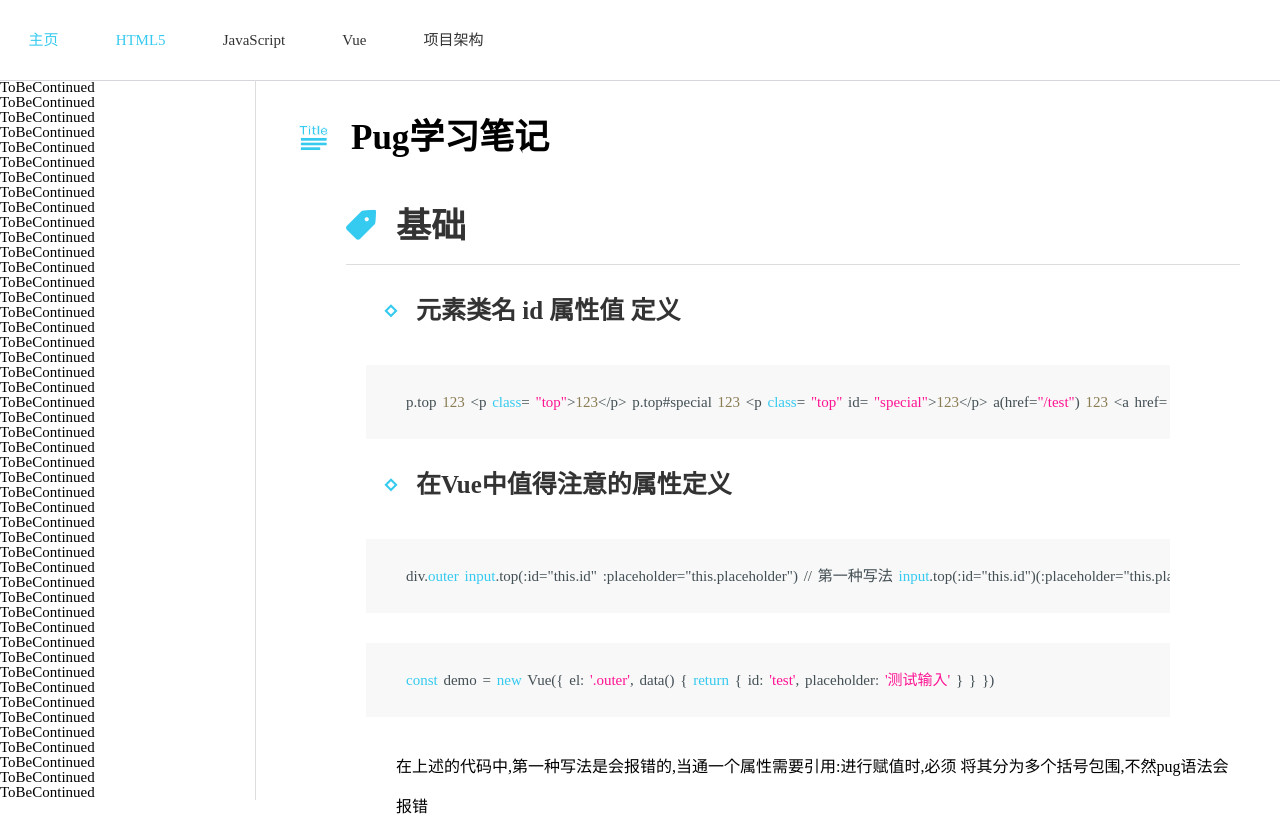
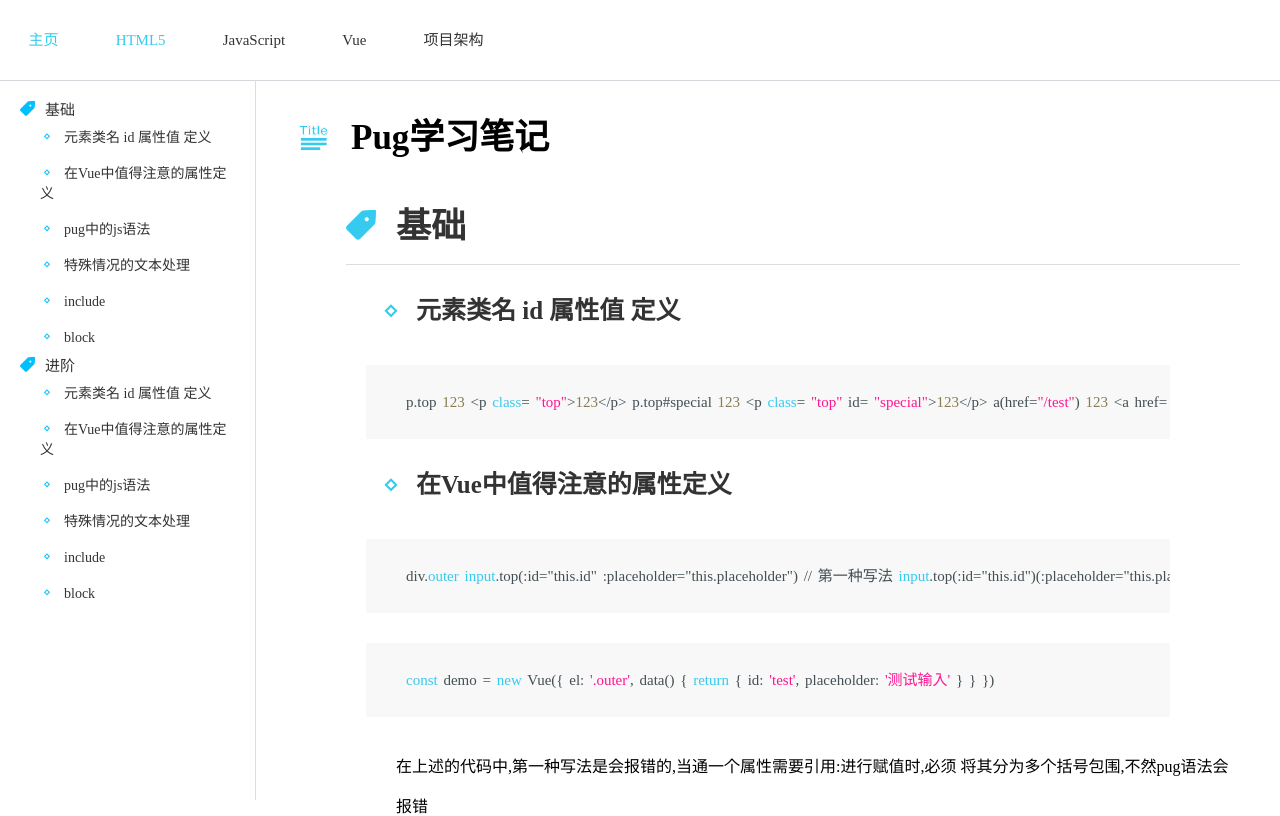
Before and after one commit to Qymh/personalWeb, a Nuxt app: page /html5/pug in a window 1280 px wide. Shown: the top 816 px of the page. Built offline with nearby package versions, Linux system fonts and the light colour scheme.

Commit message:
新增文章标题导航

```diff
--- a/components/NavLeft.vue
+++ b/components/NavLeft.vue
@@ -1,59 +1,117 @@
 <template lang="pug">
   .navLeft
-    div ToBeContinued
-    div ToBeContinued
-    div ToBeContinued
-    div ToBeContinued
-    div ToBeContinued
-    div ToBeContinued
-    div ToBeContinued
-    div ToBeContinued
-    div ToBeContinued
-    div ToBeContinued
-    div ToBeContinued
-    div ToBeContinued
-    div ToBeContinued
-    div ToBeContinued
-    div ToBeContinued
-    div ToBeContinued
-    div ToBeContinued
-    div ToBeContinued
-    div ToBeContinued
-    div ToBeContinued
-    div ToBeContinued
-    div ToBeContinued
-    div ToBeContinued
-    div ToBeContinued
-    div ToBeContinued
-    div ToBeContinued
-    div ToBeContinued
-    div ToBeContinued
-    div ToBeContinued
-    div ToBeContinued
-    div ToBeContinued
-    div ToBeContinued
-    div ToBeContinued
-    div ToBeContinued
-    div ToBeContinued
-    div ToBeContinued
-    div ToBeContinued
-    div ToBeContinued
-    div ToBeContinued
-    div ToBeContinued
-    div ToBeContinued
-    div ToBeContinued
-    div ToBeContinued
-    div ToBeContinued
-    div ToBeContinued
-    div ToBeContinued
-    div ToBeContinued
-    div ToBeContinued
-    div ToBeContinued
+    .navLeft_titleBox(
+      v-for="(nav,index) in navs"
+      :key="index")
+      //- 大标题
+      a.navLeft_titleBox_baseTitle(:href="nav.baseTitleHref")
+        i.icon-basetitle
+        span.navLeft_titleBox_baseTitle_name {{nav.baseTitleName}}
+      //- 小标题
+      a.navLeft_titleBox_smallTitle(
+        v-for="(item,index) in nav.smallTitleArr"
+        :key="index"
+        :href="item.smallTitleHref")
+        i.icon-smalltitle
+        span.navLeft_titleBox_smallTitle_name {{item.smallTitleName}}
 </template>
 
 <script>
 export default {
-  name:'NavLeft'
+  name:'NavLeft',
+  data () {
+    return {
+      navs:[],
+      timer:null
+    }
+  },
+  watch: {
+    '$route.fullPath':'hashChanged'
+  },
+  mounted () {
+    this.generateTitles()
+  },
+  methods: {
+    // 构造标题
+    generateTitles(){
+      // 大标题
+      let $baseTitle=Array.from(document.getElementsByClassName('baseTitle_text'))
+      // 小标题
+      let $smallTitle=Array.from(document.getElementsByClassName('smallTitle_text'))
+      let $baseTitleId=[]
+      let $smallTitleId=[]
+      let arr=[]
+
+      $baseTitle.forEach(p=>{
+        let id=p.id
+        if($baseTitleId.includes(id)){
+          p.id+=1
+        }
+      })
+
+      $smallTitle.forEach(p=>{
+        let id=p.id
+        console.log(id)
+        if($smallTitleId.includes(id)){
+          p.id+=1
+          console.log(p)
+        }
+      })
+
+      // 构造导航数组
+      for(let i in $baseTitle){
+        let $baseTitleItem=$baseTitle[i]
+        arr.push({
+          baseTitleName:$baseTitleItem.innerHTML,
+          baseTitleHref:$baseTitleItem.href,
+          smallTitleArr:[]
+        })
+        for(let j in $smallTitle){
+          let $smallTitleItem=$smallTitle[j]
+          arr[i].smallTitleArr.push({
+            smallTitleName:$smallTitleItem.innerHTML,
+            smallTitleHref:$smallTitleItem.href
+          })
+        }
+      }
+
+      this.navs=arr
+    },
+    // 监听路由hash改变
+    hashChanged(toPath,fromPath){
+      toPath = toPath.split('#')
+      fromPath = fromPath.split('#')
+
+      if(this.$route.hash.length){
+        this.$nextTick(()=>{
+          this.scrollTo(this.$route.hash)
+        })
+      }
+    },
+    // 滚动
+    scrollTo(hash){
+      this.$nextTick(()=>{
+        hash=decodeURI(hash)
+        let el=document.getElementById(hash.slice(1))
+        let doc=document.documentElement
+        let documentTop=(window.pageYOffset||doc.scrollTop)-(doc.clientTop||0)
+        let baseTop=120
+        let elTop=el.offsetTop-baseTop
+        let diff=(elTop>documentTop?elTop-documentTop:documentTop-elTop)/25
+        let i=0
+
+        window.clearInterval(this.timer)
+        this.timer=setInterval(()=>{
+          documentTop=elTop>documentTop?(documentTop+diff):(documentTop-diff)
+          window.scrollTo(0,documentTop)
+          i++
+          if(i===25){
+            clearInterval(this.timer)
+          }
+        },10)
+      })
+    }
+  }
 }
 </script>
 
@@ -64,7 +122,34 @@ export default {
     top:80px;
     bottom: 0;
     left: 0;
+    padding: 20px;
     overflow-y: auto;
     border-right: 1px solid #ddd;
+    &_titleBox{
+      &_baseTitle,&_smallTitle{
+        padding:8px 0;
+        line-height: 20px;
+        cursor: pointer;
+        &_name{
+          margin-left: 10px;
+        }
+        &:hover{
+          span{
+            color: deepskyblue;
+          }
+        }
+      }
+      &_baseTitle{
+        font-size: 15px;
+      }
+      &_smallTitle{
+        margin-left:20px;
+        display: block;
+        font-size: 14px;
+      }
+    }
+  }
+  i{
+    color: deepskyblue;
   }
 </style>
--- a/package.json
+++ b/package.json
@@ -6,7 +6,7 @@
   "private": true,
   "config": {
     "nuxt": {
-      "host": "192.168.8.221",
+      "host": "127.0.0.1",
       "port": "8080"
     }
   },
```
